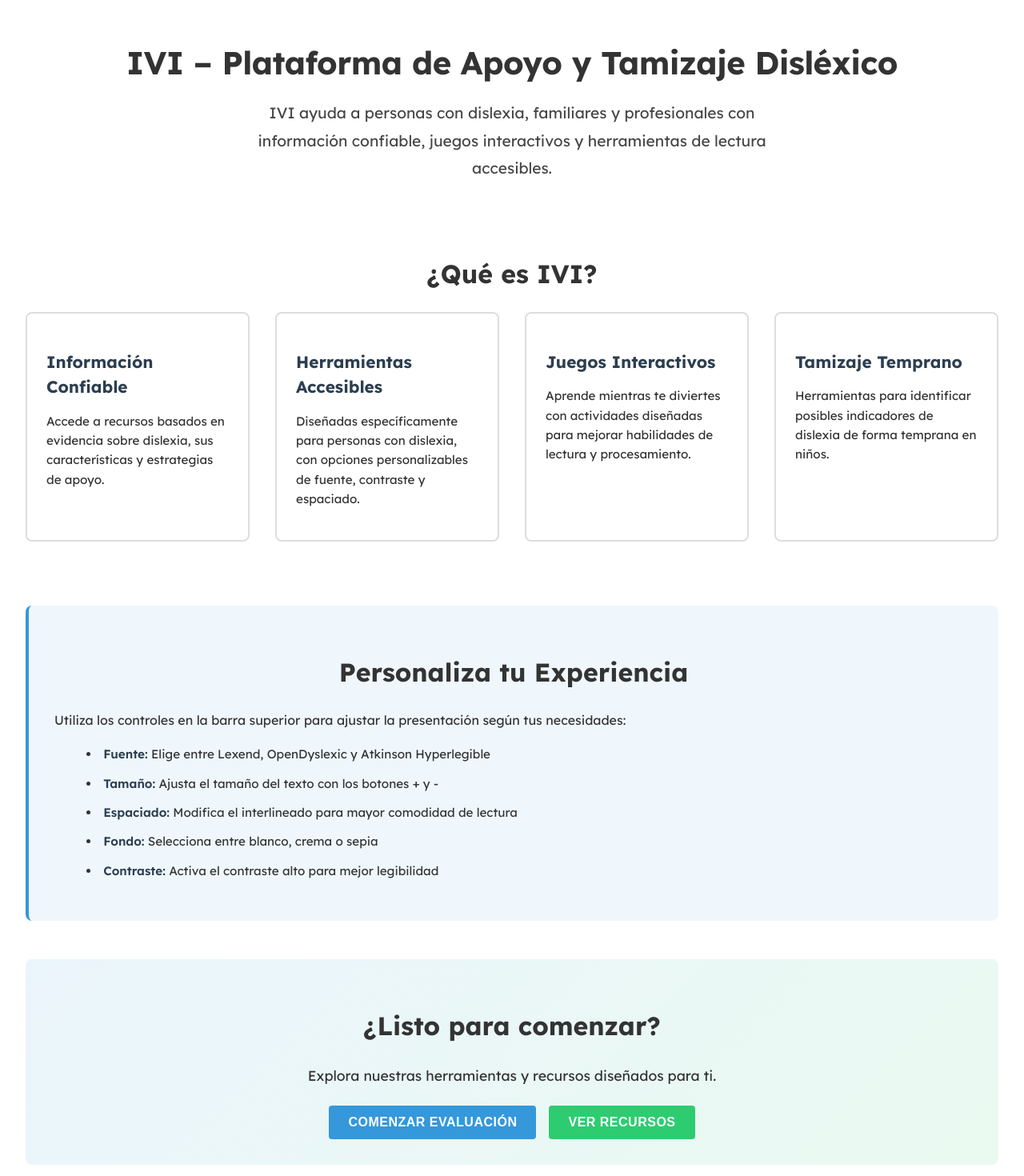
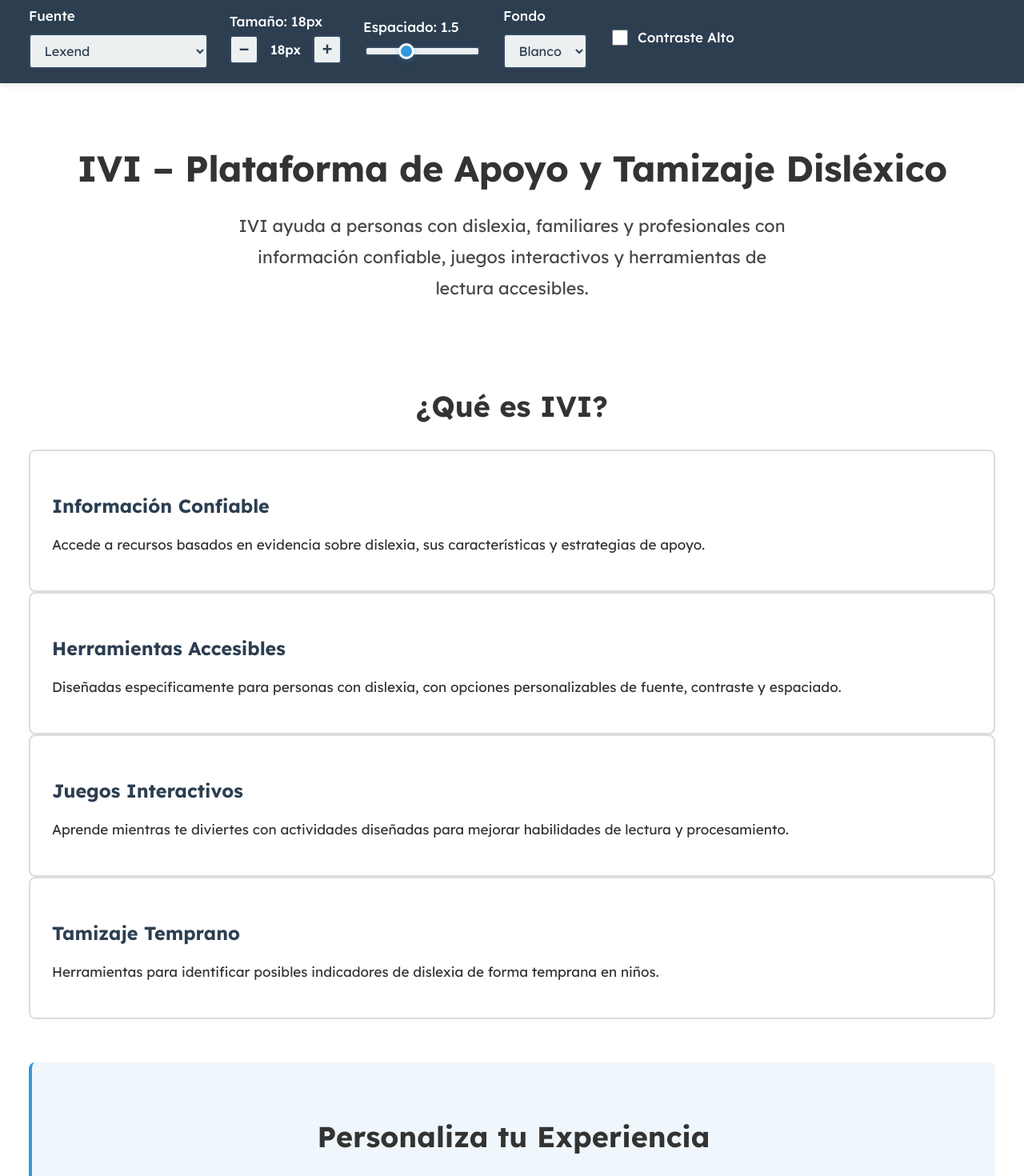
Before and after one commit to NESTORZALAZAR/IVI, a React (Create React App) app in the folder frontend/: page / in a window 1280 px wide. Shown: the part 120-1590 px from the top of the page at 80% size. Built offline with nearby package versions, Linux system fonts and the light colour scheme.

Commit message:
Botones mejorados

```diff
--- a/frontend/src/App.js
+++ b/frontend/src/App.js
@@ -1,14 +1,19 @@
 import HomePage from "./pages/HomePage";
 import { AccessibilityProvider } from "./context/AccessibilityContext";
-import { useContext } from "react";
+import { useContext, useEffect } from "react";
 import { AccessibilityContext } from "./context/AccessibilityContext";
 
 function AppContent() {
-  const { fontSize, spacing, contrast, background, font } = useContext(AccessibilityContext);
+  const { fontSize, spacing, contrast, background, font } =
+    useContext(AccessibilityContext);
+
+  // Aplica el tamaño de letra globalmente
+  useEffect(() => {
+    document.documentElement.style.fontSize = `${fontSize}px`;
+  }, [fontSize]);
 
   const appStyles = {
     fontFamily: font,
-    fontSize: `${fontSize}px`,
     lineHeight: spacing,
     backgroundColor:
       background === "sepia"
@@ -17,11 +22,11 @@ function AppContent() {
         ? "#fff8e7"
         : "#ffffff",
     color: contrast ? "#000000" : "#333333",
-    transition: "all 0.3s ease"
+    transition: "font-size 0.2s ease, line-height 0.2s ease"
   };
 
   return (
-    <div style={appStyles} className="app-container">
+    <div style={appStyles} className="app-container accessible-text">
       <HomePage />
     </div>
   );
--- a/frontend/src/pages/HomePage.css
+++ b/frontend/src/pages/HomePage.css
@@ -10,203 +10,28 @@
   gap: 3rem;
 }
 
-/* Sección Hero */
+/* Hero */
 .hero {
   text-align: center;
   margin-bottom: 1rem;
 }
 
-.hero h1 {
-  font-size: 2.5rem;
-  font-weight: bold;
-  margin-bottom: 1rem;
-  letter-spacing: -0.5px;
-}
+.hero h1 { font-size: 2.5rem; font-weight: bold; margin-bottom: 1rem; letter-spacing: -0.5px; }
+.hero .lead { font-size: 1.2rem; line-height: 1.8; max-width: 700px; margin: 0 auto; opacity: 0.9; }
 
-.hero .lead {
-  font-size: 1.2rem;
-  line-height: 1.8;
-  max-width: 700px;
-  margin: 0 auto;
-  opacity: 0.9;
-}
+/* Features */
+.features h2, .accessibility-tips h2, .cta h2 { font-size: 2rem; font-weight: bold; margin-bottom: 1.5rem; text-align: center; }
+.feature-card { padding: 1.5rem; border-radius: 8px; border: 2px solid #ddd; background-color: rgba(255, 255, 255, 0.5); transition: font-size 0.2s ease, line-height 0.2s ease; }
+.feature-card h3 { font-size: 1.3rem; font-weight: bold; margin-bottom: 0.75rem; color: #2c3e50; }
+.feature-card p { font-size: 0.95rem; line-height: 1.6; }
 
-/* Sección Features */
-.features h2,
-.accessibility-tips h2,
-.cta h2 {
-  font-size: 2rem;
-  font-weight: bold;
-  margin-bottom: 1.5rem;
-  text-align: center;
-}
+/* Accessibility Tips */
+.accessibility-tips { background-color: rgba(52, 152, 219, 0.08); padding: 2rem; border-radius: 8px; border-left: 4px solid #3498db; }
+.accessibility-tips p, .accessibility-tips li { font-size: 1rem; line-height: 1.6; margin-bottom: 1rem; }
 
-.features-grid {
-  display: grid;
-  grid-template-columns: repeat(auto-fit, minmax(280px, 1fr));
-  gap: 2rem;
-  margin-bottom: 2rem;
-}
+/* CTA */
+.cta { text-align: center; padding: 2rem; border-radius: 8px; background: linear-gradient(135deg, rgba(52,152,219,0.1) 0%, rgba(46,204,113,0.1) 100%); }
+.cta p { font-size: 1.1rem; line-height: 1.6; margin-bottom: 1.5rem; }
 
-.feature-card {
-  padding: 1.5rem;
-  border-radius: 8px;
-  border: 2px solid #ddd;
-  background-color: rgba(255, 255, 255, 0.5);
-  transition: all 0.3s ease;
-}
-
-.feature-card:hover {
-  border-color: #3498db;
-  box-shadow: 0 4px 12px rgba(52, 152, 219, 0.15);
-  transform: translateY(-4px);
-}
-
-.feature-card h3 {
-  font-size: 1.3rem;
-  font-weight: bold;
-  margin-bottom: 0.75rem;
-  color: #2c3e50;
-}
-
-.feature-card p {
-  line-height: 1.6;
-  font-size: 0.95rem;
-}
-
-/* Sección Accessibility Tips */
-.accessibility-tips {
-  background-color: rgba(52, 152, 219, 0.08);
-  padding: 2rem;
-  border-radius: 8px;
-  border-left: 4px solid #3498db;
-}
-
-.accessibility-tips p {
-  font-size: 1rem;
-  margin-bottom: 1rem;
-  line-height: 1.6;
-}
-
-.accessibility-tips ul {
-  list-style-position: inside;
-  display: flex;
-  flex-direction: column;
-  gap: 0.75rem;
-}
-
-.accessibility-tips li {
-  line-height: 1.6;
-  font-size: 0.95rem;
-}
-
-.accessibility-tips strong {
-  color: #2c3e50;
-  font-weight: 600;
-}
-
-/* Sección CTA */
-.cta {
-  text-align: center;
-  padding: 2rem;
-  background: linear-gradient(135deg, rgba(52, 152, 219, 0.1) 0%, rgba(46, 204, 113, 0.1) 100%);
-  border-radius: 8px;
-}
-
-.cta p {
-  font-size: 1.1rem;
-  margin-bottom: 1.5rem;
-  line-height: 1.6;
-}
-
-.button-group {
-  display: flex;
-  gap: 1rem;
-  justify-content: center;
-  flex-wrap: wrap;
-}
-
-.btn {
-  padding: 0.75rem 1.5rem;
-  font-size: 1rem;
-  border: none;
-  border-radius: 4px;
-  cursor: pointer;
-  transition: all 0.3s ease;
-  font-weight: 600;
-  text-transform: uppercase;
-  letter-spacing: 0.5px;
-}
-
-.btn-primary {
-  background-color: #3498db;
-  color: white;
-}
-
-.btn-primary:hover {
-  background-color: #2980b9;
-  box-shadow: 0 4px 12px rgba(52, 152, 219, 0.3);
-  transform: translateY(-2px);
-}
-
-.btn-primary:focus {
-  outline: none;
-  box-shadow: 0 0 0 3px rgba(52, 152, 219, 0.5);
-}
-
-.btn-secondary {
-  background-color: #2ecc71;
-  color: white;
-}
-
-.btn-secondary:hover {
-  background-color: #27ae60;
-  box-shadow: 0 4px 12px rgba(46, 204, 113, 0.3);
-  transform: translateY(-2px);
-}
-
-.btn-secondary:focus {
-  outline: none;
-  box-shadow: 0 0 0 3px rgba(46, 204, 113, 0.5);
-}
-
-/* Media Queries */
-@media (max-width: 768px) {
-  .home-page {
-    padding: 1rem;
-  }
-
-  .hero h1 {
-    font-size: 1.8rem;
-  }
-
-  .hero .lead {
-    font-size: 1rem;
-  }
-
-  .features h2,
-  .accessibility-tips h2,
-  .cta h2 {
-    font-size: 1.5rem;
-  }
-
-  .features-grid {
-    grid-template-columns: 1fr;
-  }
-
-  .button-group {
-    flex-direction: column;
-  }
-
-  .btn {
-    width: 100%;
-  }
-
-  .accessibility-tips {
-    padding: 1.5rem;
-  }
-
-  .cta {
-    padding: 1.5rem;
-  }
-}
+/* Botones */
+.btn { padding: 0.75rem 1.5rem; font-size: 1rem; border-radius: 4px; font-weight: 600; cursor: pointer; transition: font-size 0.2s ease, line-height 0.2s ease; }
```
Also changed, not shown: frontend/src/components/AccessibilityPanel.js (+15 -76 lines), frontend/src/context/AccessibilityContext.js (+5 -19 lines).
